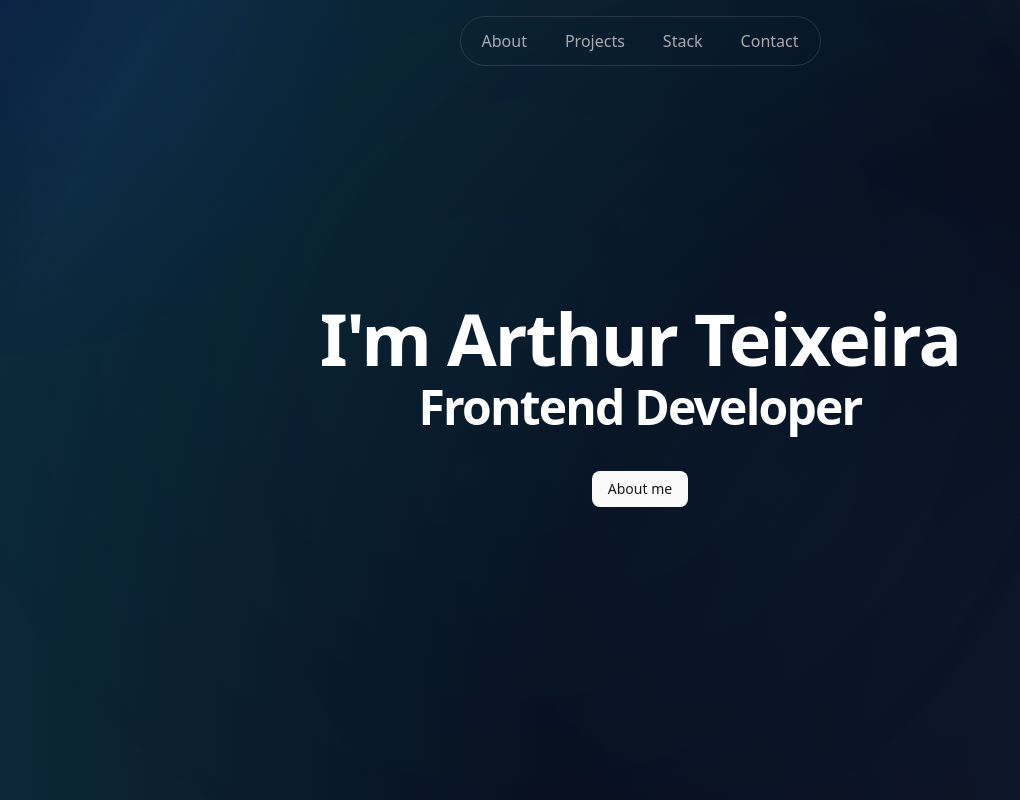
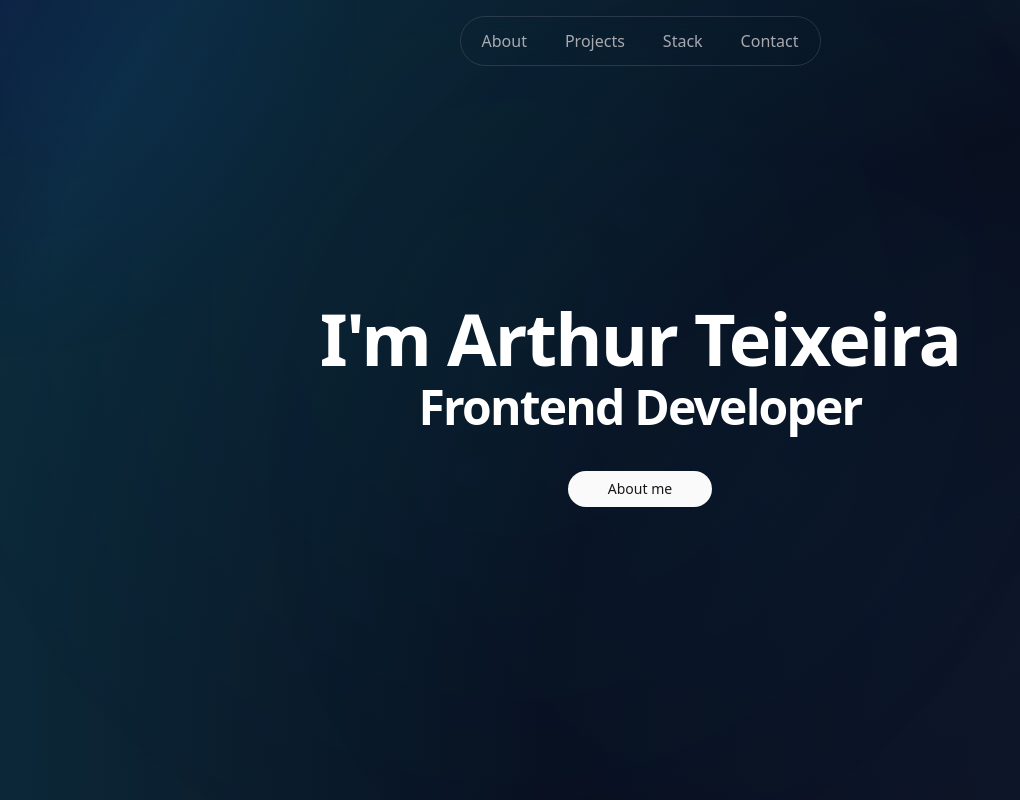
Before and after one commit to arthurteixeiradev/my-portfolio, a Next.js app: page /home in a window 1280 px wide. Shown: the whole page, without its empty margins (0-1020 px from the left). Built offline with nearby package versions, Linux system fonts and the light colour scheme.

Commit message:
feat: update tooltip

```diff
--- a/src/app/(public)/home/components/Hero.tsx
+++ b/src/app/(public)/home/components/Hero.tsx
@@ -47,7 +47,10 @@ export const Hero = () => {
 					<p className='text-5xl font-semibold'>Frontend Developer</p>
 				</h1>
 
-				<Button variant={'default'}>
+				<Button
+					variant={'default'}
+					className='rounded-full px-10'
+				>
 					<Link href='/about'>About me</Link>
 				</Button>
 			</div>
--- a/src/components/ui/tooltip.tsx
+++ b/src/components/ui/tooltip.tsx
@@ -6,7 +6,7 @@ import * as TooltipPrimitive from '@radix-ui/react-tooltip'
 import { cn } from '@/lib/utils'
 
 function TooltipProvider({
-	delayDuration = 700,
+	delayDuration = 300,
 	...props
 }: React.ComponentProps<typeof TooltipPrimitive.Provider>) {
 	return (
@@ -54,13 +54,13 @@ function TooltipContent({
 				data-slot='tooltip-content'
 				sideOffset={sideOffset}
 				className={cn(
-					'bg-background text-foreground animate-in fade-in-0 zoom-in-95 data-[state=closed]:animate-out data-[state=closed]:fade-out-0 data-[state=closed]:zoom-out-95 data-[side=bottom]:slide-in-from-top-2 data-[side=left]:slide-in-from-right-2 data-[side=right]:slide-in-from-left-2 data-[side=top]:slide-in-from-bottom-2 z-50 w-fit rounded-sm px-2 py-1 text-xs text-balance',
+					'bg-foreground text-background animate-in fade-in-0 zoom-in-95 data-[state=closed]:animate-out data-[state=closed]:fade-out-0 data-[state=closed]:zoom-out-95 data-[side=bottom]:slide-in-from-top-2 data-[side=left]:slide-in-from-right-2 data-[side=right]:slide-in-from-left-2 data-[side=top]:slide-in-from-bottom-2 z-50 w-fit rounded-sm px-2 py-1 text-xs text-balance',
 					className,
 				)}
 				{...props}
 			>
 				{children}
-				<TooltipPrimitive.Arrow className='bg-background fill-background z-50 size-2.5 translate-y-[calc(-50%_-_2px)] rotate-45 rounded-[2px]' />
+				<TooltipPrimitive.Arrow className='bg-foreground fill-foreground z-50 size-2.5 translate-y-[calc(-50%_-_2px)] rotate-45 rounded-[2px]' />
 			</TooltipPrimitive.Content>
 		</TooltipPrimitive.Portal>
 	)
```
